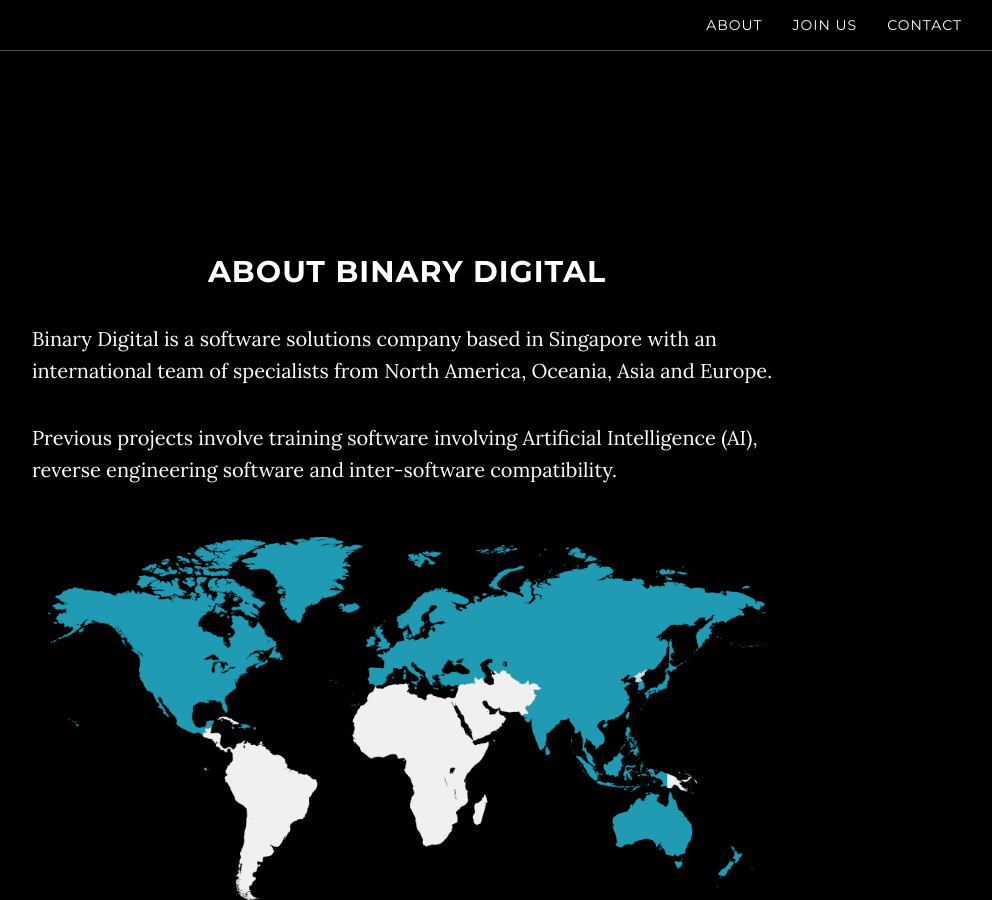
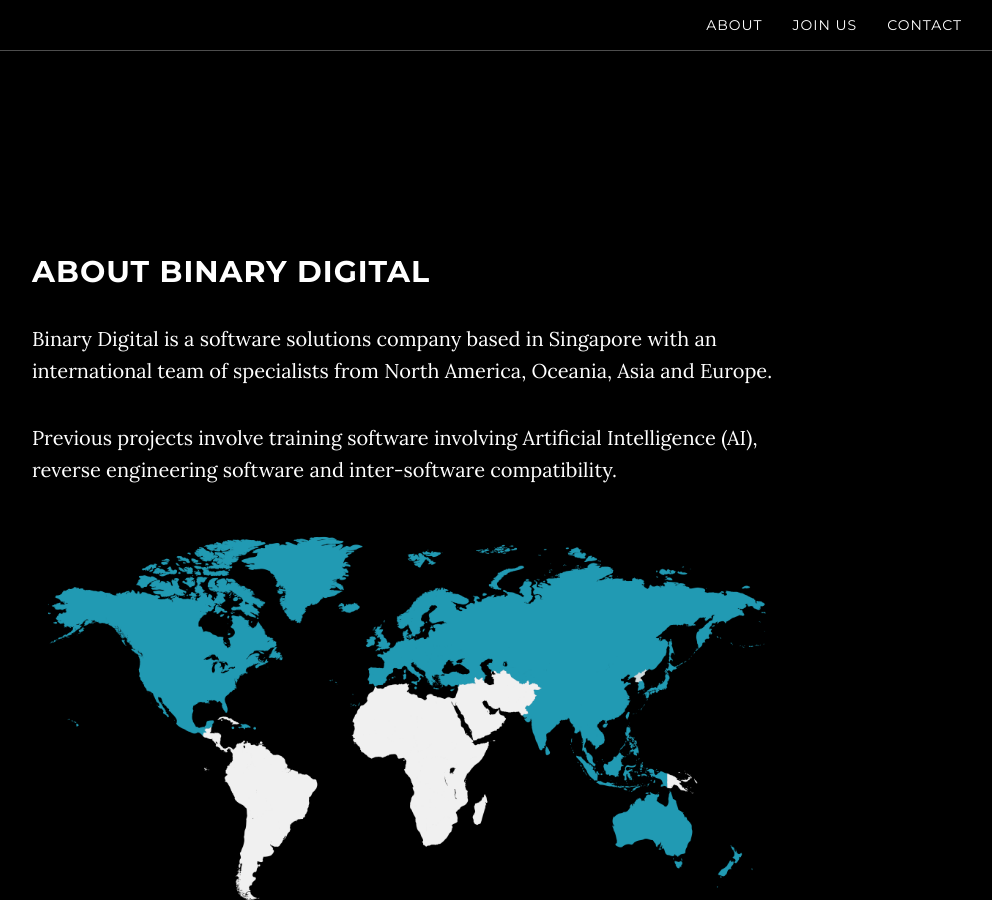
Before and after one commit to Binary-Digital/binary-digital.github.io, a Jekyll site: the page built from index.html, in a window 1280 px wide and 900 px high, scrolled down 845 px. Shown: the whole window, without its empty margins (233-1225 px from the left). Built offline with Jekyll 4.4.1, drawn with Linux system fonts in a browser that asks for light colours.

Commit message:
formatting

```diff
--- a/_includes/about.html
+++ b/_includes/about.html
@@ -2,7 +2,7 @@
     <section id="about" class="container content-section text-left">
         <div class="row">
             <div class="col-lg-8 col-lg-offset-2">
-                <h2 class="text-center">About Binary Digital</h2>
+                <h2>About Binary Digital</h2>
                 <p>Binary Digital is a software solutions company based in Singapore with an international team of specialists from North America, Oceania, Asia and Europe.</p>
                 <p>Previous projects involve training software involving Artificial Intelligence (AI), reverse engineering software and inter-software compatibility.</p>
                 <img src="/assets/images/map.png">
--- a/_includes/contact.html
+++ b/_includes/contact.html
@@ -2,7 +2,7 @@
     <section id="contact" class="container content-section text-left">
         <div class="row">
             <div class="col-lg-8 col-lg-offset-2">
-                <h2 class="text-center">Contact</h2>
+                <h2>Contact</h2>
                 <p>Contact us for more information</p>
                 <p><a href="mailto:{{ site.email }}">{{ site.email }}</a>
                 </p>
--- a/_includes/join-us.html
+++ b/_includes/join-us.html
@@ -2,7 +2,7 @@
     <section id="join-us" class="container content-section text-left">
         <div class="row">
             <div class="col-lg-8 col-lg-offset-2">
-                <h2 class="text-center">Join Us</h2>
+                <h2>Join Us</h2>
                 <p>Our team of software specialists are looking for dynamic individuals to fill various technical roles.</p>
 
                 <h4>Junior reverse engineer & integrations developer</h4>
```
